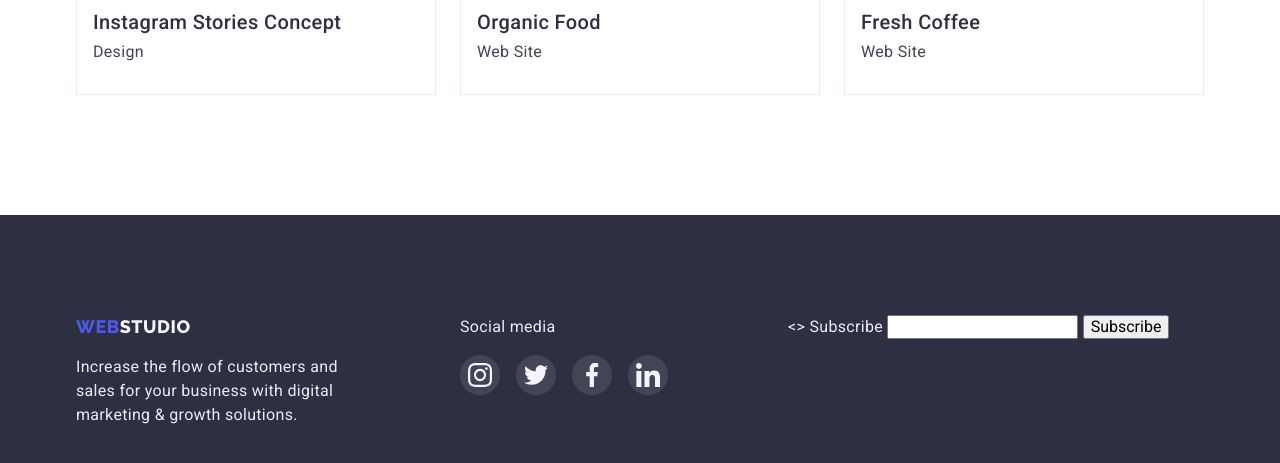
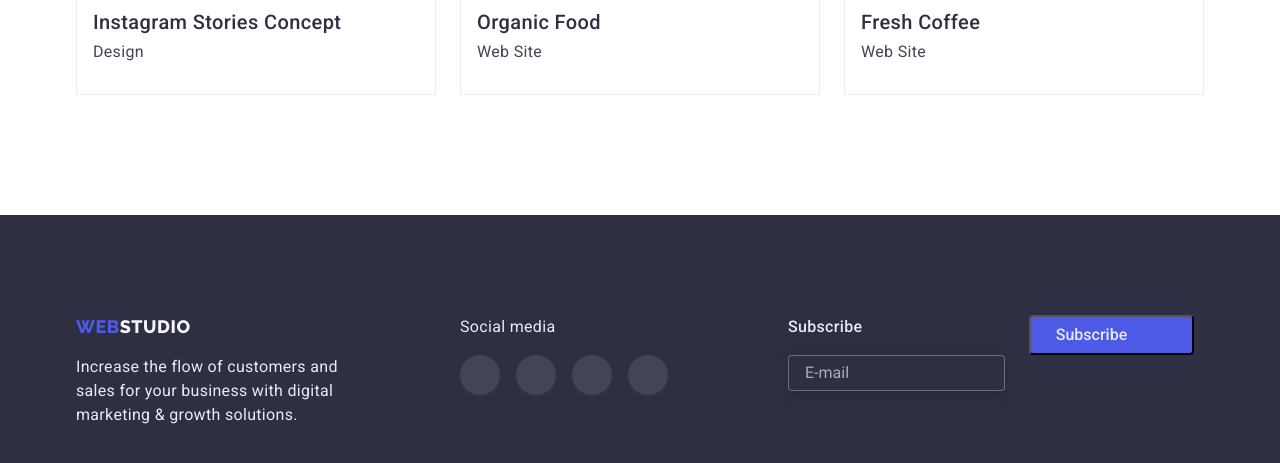
Before and after one commit to InnaTereschenko/goit-markup-hw-06, a plain HTML site: page portfolio.html in a window 1280 px wide. Shown: the part 1539-2002 px from the top of the page. Drawn offline with nearby package versions, Linux system fonts and the light colour scheme; files whose address does not match are found by name.

Commit message:
ДЗ6 футер

```diff
--- a/css/styles.css
+++ b/css/styles.css
@@ -338,7 +338,50 @@ transition: color var(--time) var(--cubic);
     background-color: var(--success);
 }
 
+.email-input {
+     display: flex;
+     flex-direction: column;
+     background-color: var(--dark-bg-cl);
+}
 
+.email-input input::placeholder {
+color: rgba(255, 255, 255, 0.6);
+
+}
+
+
+.btn-footer {
+display: flex;
+flex-direction: row;
+gap: 16px;
+justify-content: center;
+align-items: center;
+width: 165px;
+height: 40px;
+padding: 8px 24px;
+border-radius: var(--border-radius);
+background-color: var(--primery-bg-cl);
+color: var(--accent-txt-cl);
+
+}
+
+.input-footer {
+background-color: var(--dark-bg-cl);
+border: 1px solid rgba(255, 255, 255, 0.3);
+filter: drop-shadow(0px 4px 4px rgba(0, 0, 0, 0.15));
+border-radius: var(--border-radius);
+padding: 8px 16px;
+}
+
+.email-input label {
+    margin-bottom: 16px;
+}
+
+ .footer-subscribe {
+   display: flex;
+   gap: 24px;
+
+}
 
 /**
   |============================
--- a/portfolio.html
+++ b/portfolio.html
@@ -233,14 +233,16 @@
 
                 </ul>
             </div>
-            <div class="email-input">
-                <>
+            <div class="footer-subscribe">
+                <div class="email-input txt">
                     <label for="mail">Subscribe</label>
-                    <input id="mail" name="mail" type="email">
-
-                    <button type="submit">Subscribe</button>
-
-
+                    <input class="input-footer" id="mail" name="mail" type="email" placeholder="E-mail">
+                </div>
+                <button class="button btn-footer" type="submit">Subscribe
+                    <svg width="24" height="20">
+                        <use href=".//images/icons.svg#icon-icon-send"></use>
+                    </svg>
+                </button>
             </div>
         </div>
 
```
